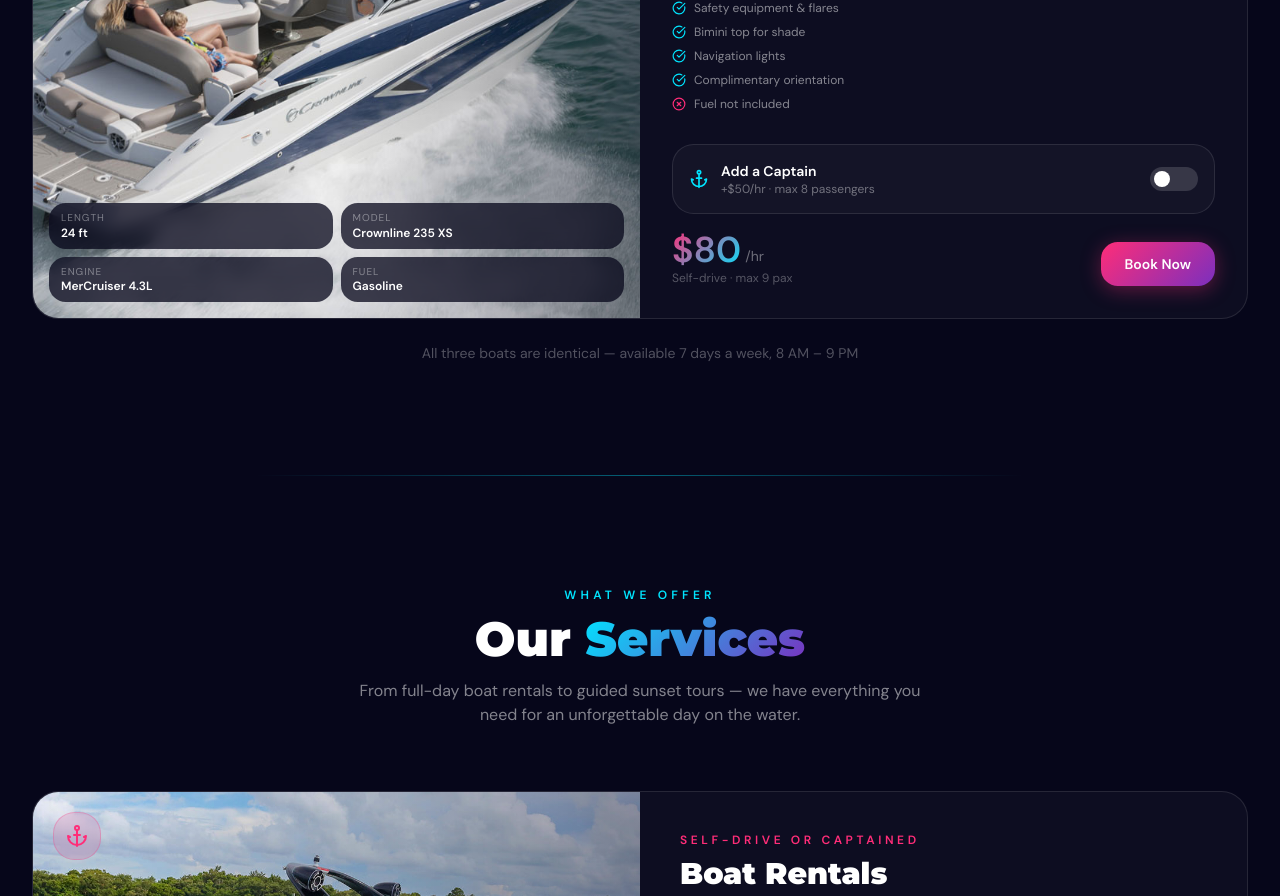
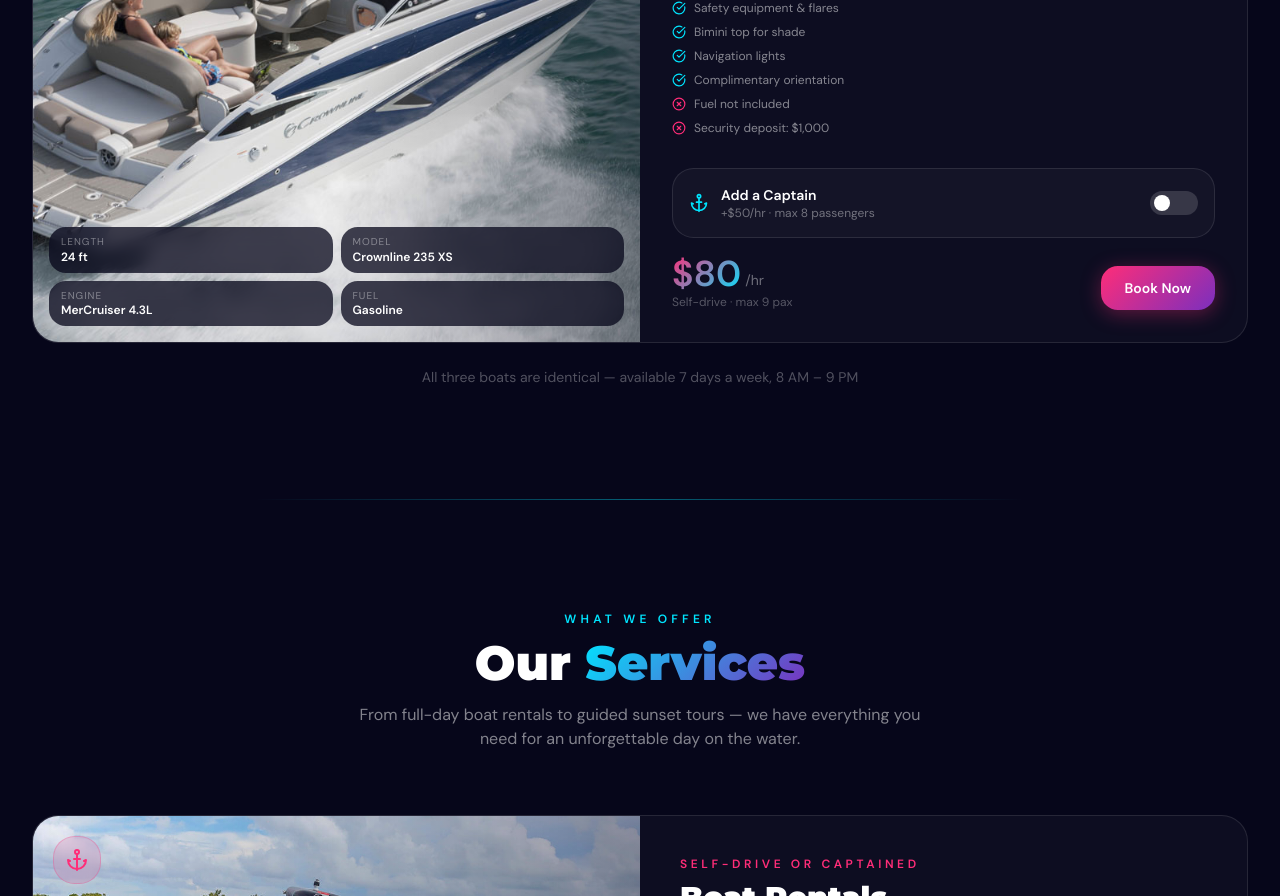
Before and after one commit to LaVaughnGit/azul-boats, a Next.js app: page / in a window 1280 px wide. Shown: the part 1420-2316 px from the top of the page. Built offline with nearby package versions, Linux system fonts and the light colour scheme.

Commit message:
added security deposit

```diff
--- a/components/fleet.tsx
+++ b/components/fleet.tsx
@@ -163,6 +163,10 @@ export default function Fleet() {
                   <XCircle className="w-3.5 h-3.5 text-[#FF2D78] shrink-0" />
                   <span className="text-xs text-white/50">Fuel not included</span>
                 </div>
+                <div className="flex items-center gap-2">
+                  <XCircle className="w-3.5 h-3.5 text-[#FF2D78] shrink-0" />
+                  <span className="text-xs text-white/50">Security deposit: $1,000</span>
+                </div>
               </div>
             </div>
 
```
